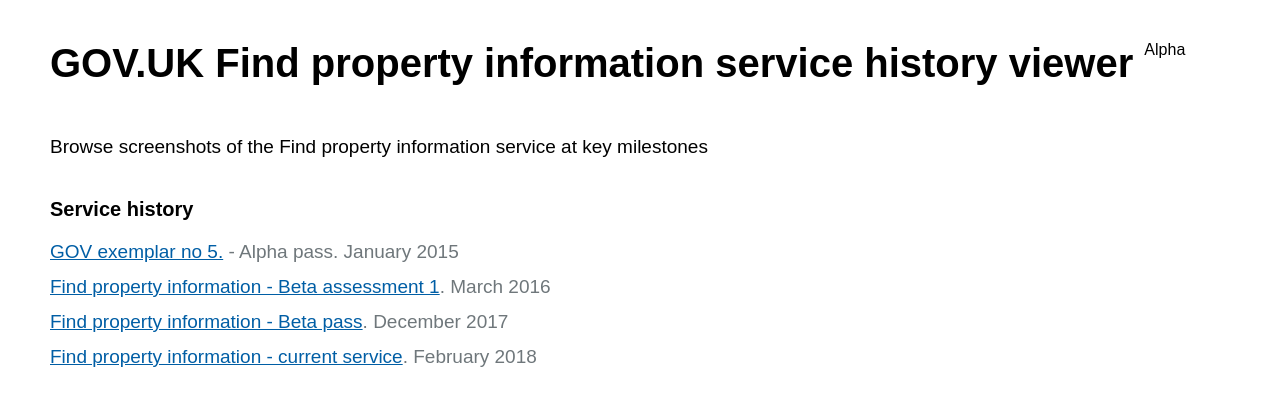
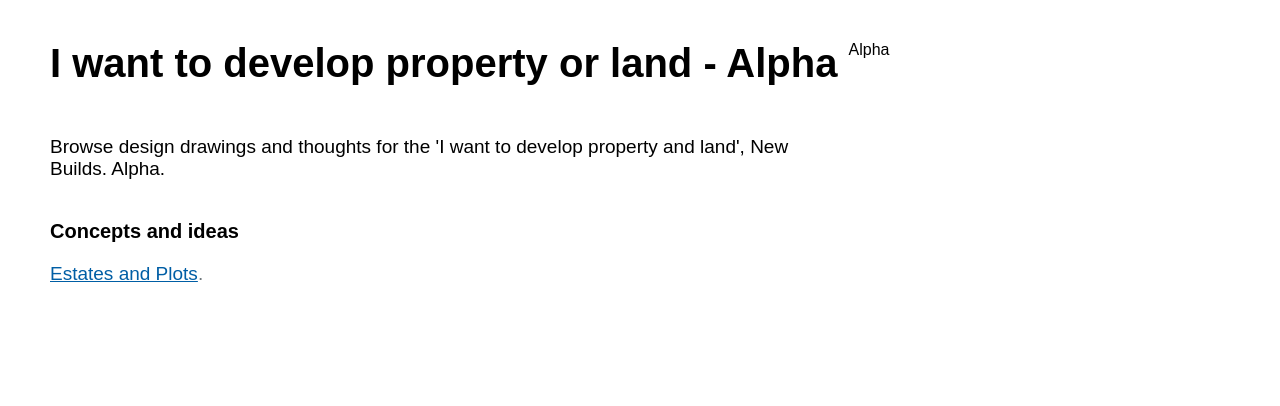
Before and after one commit to AndyPorter/develop-service-history, a plain HTML site: page index.html in a window 1280 px wide. Drawn offline with Linux system fonts and the light colour scheme; a web font is replaced by a local one.

Commit message:
intro to new builds

```diff
--- a/index.html
+++ b/index.html
@@ -18,14 +18,14 @@
     <!--[if gte IE 9]><!-->
     <link href="assets/css/fonts.css" media="all" rel="stylesheet" type="text/css" />
     <link href="assets/css/main.css" media="screen" rel="stylesheet" type="text/css">
-  <title>GOV.UK Find property information screenshots</title>
+  <title>I want to develop property or land - Alpha</title>
 
 </head>
 <body>
 
 <p class="app-header"></p>
 
-<h1>GOV.UK Find property information service history viewer
+<h1>I want to develop property or land - Alpha
   <small class="app-status">Alpha</small>
 </h1>
 
@@ -33,22 +33,19 @@
 
 <div id="content">
 
-  <p class="intro">Browse screenshots of the Find property information service at key milestones</p>
+  <p class="intro">Browse design drawings and thoughts for the 'I want to develop property and land', New Builds. Alpha.</p>
 
-  <h2>Service history</h2>
+  <h2>Concepts and ideas</h2>
 
 <ul class="exemplar-list">
 
-  <!--  dates -->
-  <!-- March 16 - original assessment -->
-  <!-- 18 August 2016, create account -->
-  <!-- 21 sept 2017 move sign in -->
+  <li><a href="versions/99/index.html">Estates and Plots</a>.
+  </li>
 
-  <li><a href="versions/01/index.html">GOV exemplar no 5.</a> - Alpha pass. January 2015</li>
-  <li><a href="versions/02/index.html">Find property information - Beta assessment 1</a>. March 2016</li>
-  <li><a href="versions/03/index.html">Find property information - Beta pass</a>. December 2017</li>
-  <li><a href="versions/99/index.html">Find property information - current service</a>. February 2018
-  </li>
+  <!-- <li><a href="versions/01/index.html">GOV exemplar no 5.</a> - Alpha pass. January 2015</li> -->
+  <!-- <li><a href="versions/02/index.html">Find property information - Beta assessment 1</a>. March 2016</li> -->
+  <!-- <li><a href="versions/03/index.html">Find property information - Beta pass</a>. December 2017</li> -->
+
 </ul>
 
 </div>
--- a/versions/99/data.js
+++ b/versions/99/data.js
@@ -1,6 +1,7 @@
 var data = {
-  "version": "Current service (beta). February 2018",
-  "last-updated": "02 February 2018",
+  "version": "April 12, 2018",
+  "last-updated": "12 April 2018",
+  "introduction": "Transparency - publoish everything we know about a development.  An estate (a development) becomes may plots (properties).  An estate is developed and plots sold until no plots are left, then the remainder is 'disposed of' and the development no longer exists.  What does this stuff look like, on Gov.uk"
   "change-summary" : [
     "Added in advance: Welsh summary (due to be deployed in Feb - card:US04) (Other pages)",
     "Remember to add: new sorry server once work complete (Feb) - (Other pages)"
```
Also changed, not shown: versions/99/index.html (+2 -1 lines).
